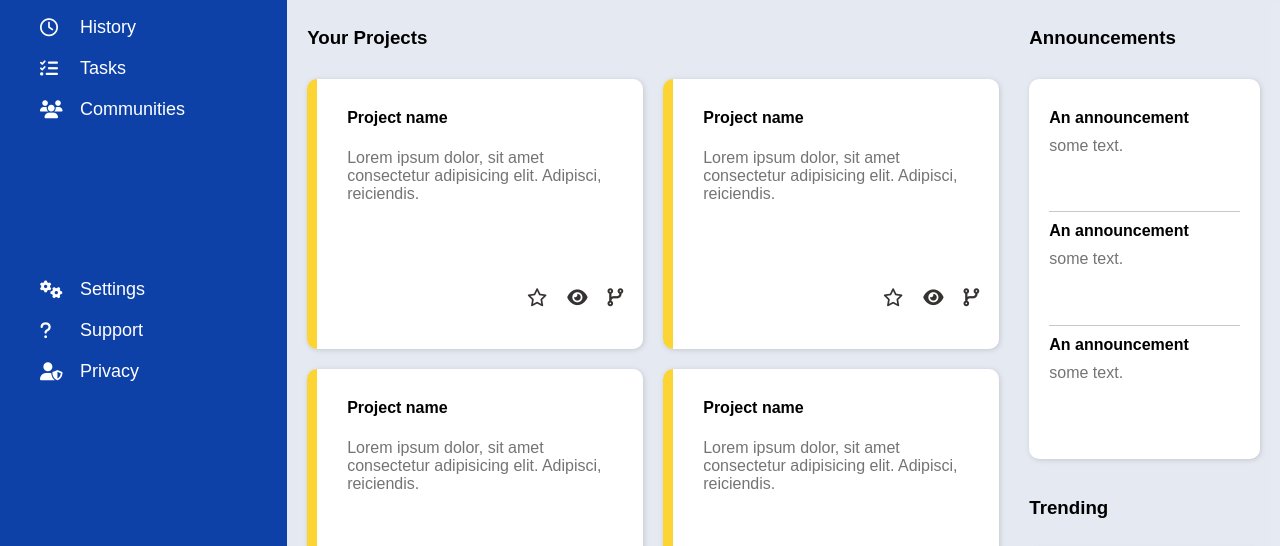
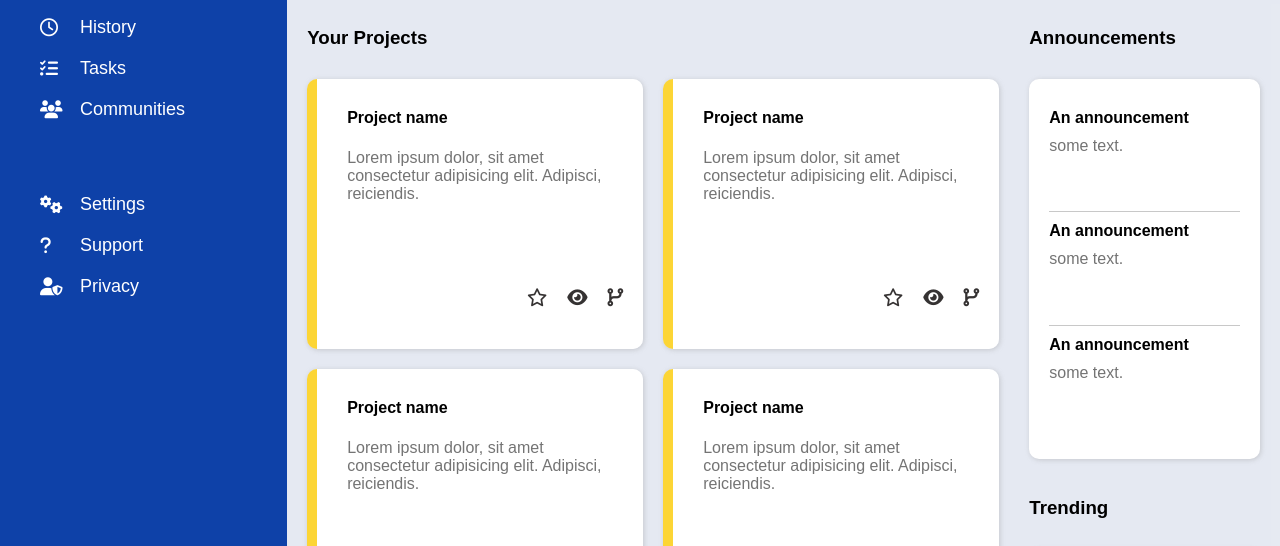
Before and after one commit to PaulooMartin/OdinProjects-admin, a plain HTML site: page index.html in a window 1280 px wide. Shown: the part 251-797 px from the top of the page. Drawn offline with Linux system fonts and the light colour scheme.

Commit message:
Fixed big spacing and finished project

```diff
--- a/styles/style.css
+++ b/styles/style.css
@@ -27,7 +27,7 @@ body {
 .sidebar {
   grid-area: 1 / 1 / -1 / 2;
   display: grid;
-  grid-template-rows: 75px 1fr 2fr;
+  grid-template-rows: 75px 250px 1fr;
   gap: 50px;
   background-color: rgb(14, 65, 168);
   padding: 10px 40px;
```
